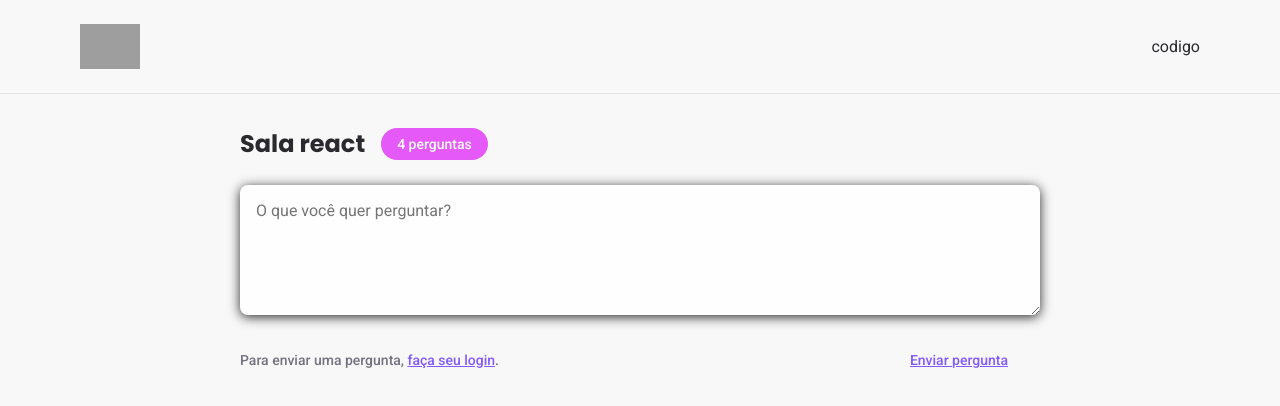
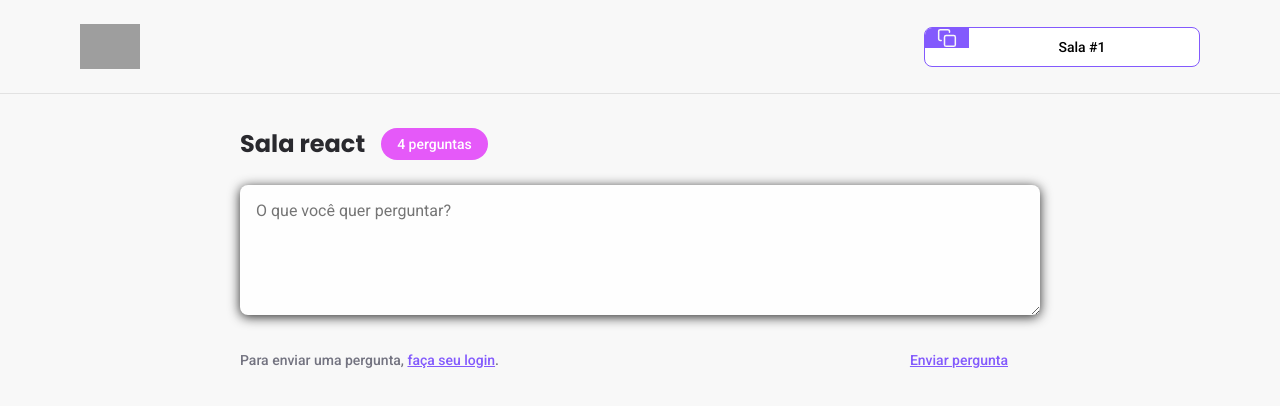
Before and after one commit to Thiago-spart/Letmeask, a React (Create React App) app: page /rooms/1 in a window 1280 px wide. Shown: the top 406 px of the page. Built offline with nearby package versions, Linux system fonts and the light colour scheme; no server answers; grey boxes are pictures that could not be loaded.

Commit message:
Create RoomCode component

```diff
--- /dev/null
+++ b/src/components/RoomCode.tsx
@@ -0,0 +1,22 @@
+import copyImg from "../assets/images/copy.svg";
+
+import "../styles/room-code.scss";
+
+type RoomCodeProps = {
+  code: string;
+};
+
+export const RoomCode = (props: RoomCodeProps) => {
+  function copyRoomCodeToClipboard() {
+    navigator.clipboard.writeText(props.code);
+  }
+
+  return (
+    <button className="room-code" onClick={copyRoomCodeToClipboard}>
+      <div>
+        <img src={copyImg} alt="Copy room code" />
+      </div>
+      <span>Sala #{props.code}</span>
+    </button>
+  );
+};
--- a/src/pages/Room.tsx
+++ b/src/pages/Room.tsx
@@ -1,15 +1,24 @@
+import { useParams } from "react-router-dom";
+
 import logoImg from "../assets/imageslogo.svg";
 import { Button } from "../components/Button";
+import { RoomCode } from "../components/RoomCode";
 
 import "../styles/room.scss";
 
+type RoomParams = {
+  id: string;
+};
+
 export const Room = () => {
+  const params = useParams<RoomParams>();
+
   return (
     <div id="page-room">
       <header>
         <div className="content">
           <img src={logoImg} alt="Letmeask" />
-          <div>codigo</div>
+          <RoomCode code={params.id} />
         </div>
       </header>
 
--- /dev/null
+++ b/src/styles/room-code.scss
@@ -0,0 +1,29 @@
+.room-code {
+  height: 40px;
+  border-radius: 8px;
+  overflow: hidden;
+
+  background: #fff;
+  border: 1px solid #835afd;
+  cursor: pointer;
+
+  display: flex;
+
+  div {
+    background: #835afd;
+    padding: 0 12px;
+    display: flex;
+    justify-content: center;
+    align-items: center;
+  }
+
+  span {
+    display: block;
+    align-self: center;
+    flex: 1;
+    padding: 0 16px 0 12px;
+    width: 230px;
+    font-size: 14px;
+    font-weight: 500;
+  }
+}
```
